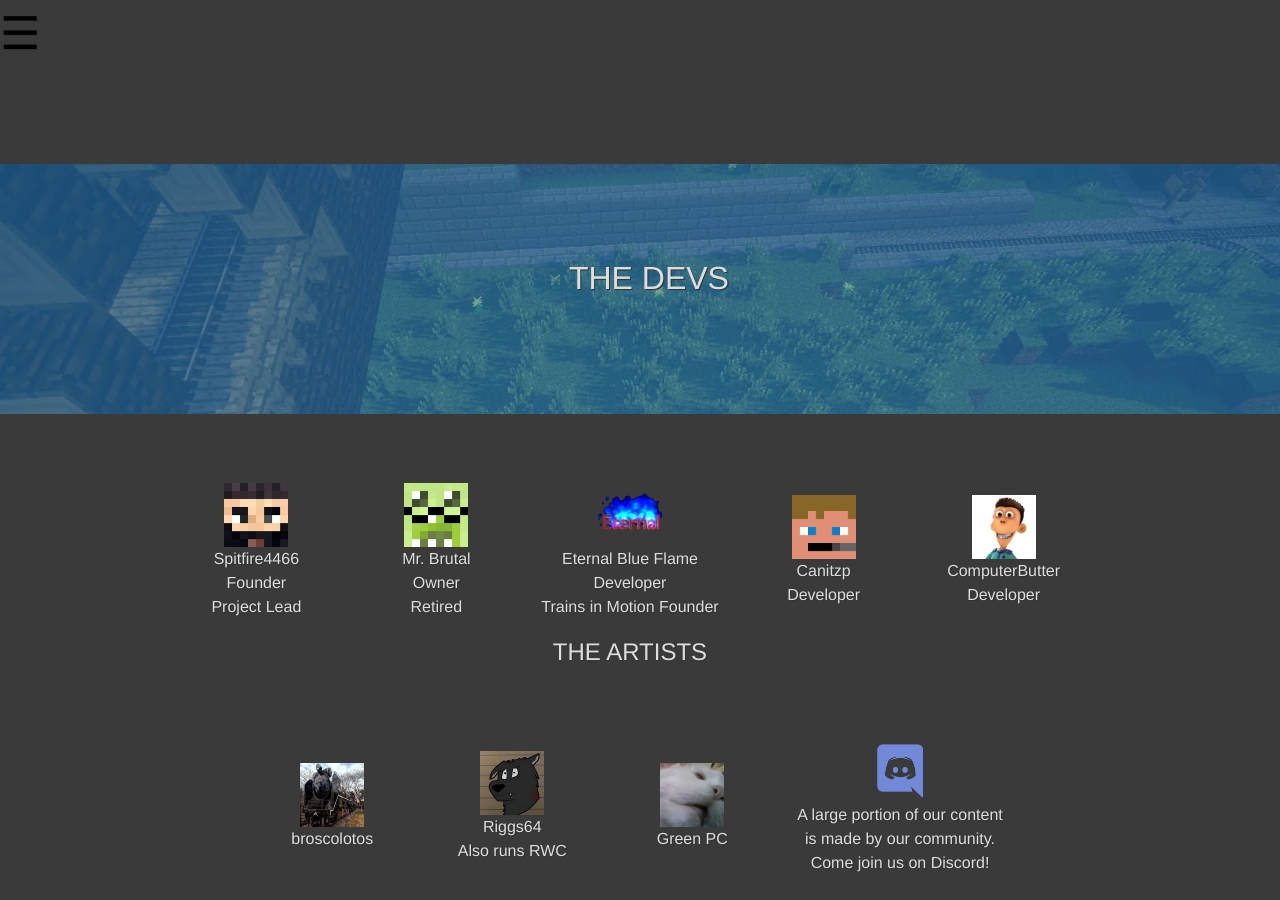
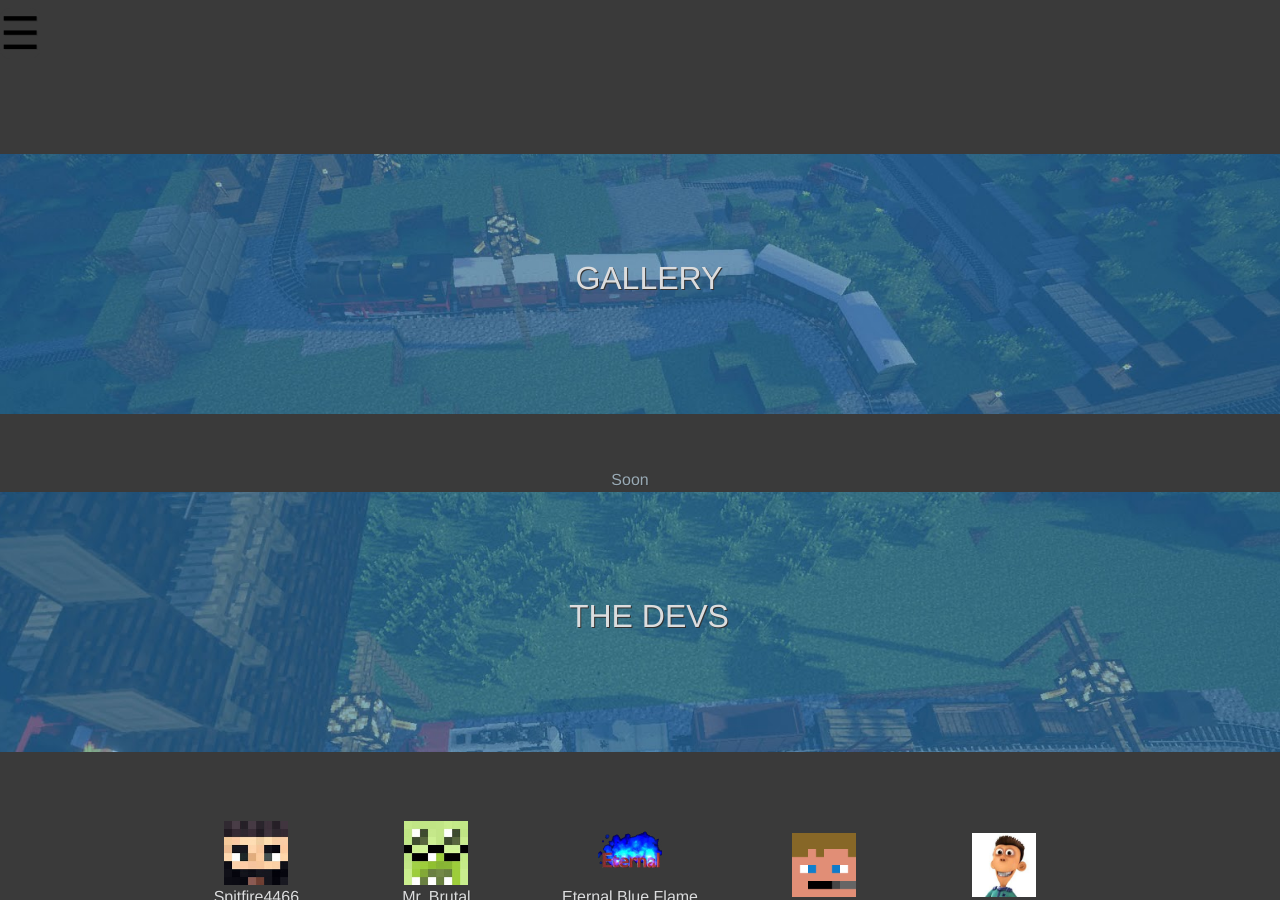
Before and after one commit to EternalBlueFlame/Traincraft.github.io, a Jekyll site: the page built from index.html, in a window 1280 px wide and 900 px high, scrolled down 840 px. Built offline with Jekyll 4.4.1, drawn with Linux system fonts in a browser that asks for light colours.

Commit message:
last fiddling im doing for today

```diff
--- a/css/main.scss
+++ b/css/main.scss
@@ -378,6 +378,7 @@ html, .fadein {
     text-shadow: 1px 1px 0 #333;
     text-align: center;
 }
+
 #about, #tim, #artists {
     background-image:url(/Traincraft.github.io/assets/banners/bg_1.jpg);
     min-height: 160px;
@@ -389,6 +390,7 @@ html, .fadein {
     background-repeat: no-repeat;
     background-size: cover;
 }
+
 #community, #devs {
  background-image:url(/Traincraft.github.io/assets/banners/bg_3.jpg);
     min-height: 160px;
@@ -400,6 +402,7 @@ html, .fadein {
     background-repeat: no-repeat;
     background-size: cover;
 }
+
 #gallery, #downloads {
     background-image:url(/Traincraft.github.io/assets/banners/bg_2.jpg);
     min-height: 160px;
--- a/index.html
+++ b/index.html
@@ -33,7 +33,7 @@ function fadeanim(){
   p=sliders[i].getBoundingClientRect().left + (sliders[i].getBoundingClientRect.width*0.5);
   if(screen.width*0.42 > p){
     sliders[i].classList.add("slideleft")
-  } else{
+  } else {
     sliders[i].classList.remove("slideright")
   }
  }
@@ -47,7 +47,7 @@ function fadeanim(){
  }
 
  for (i = 0; i < parallax.length; i++) {
-  var yvalue = ((document.scrollingElement.scrollTop * 0.25)-200) % 200;
+  var yvalue = ((document.scrollingElement.scrollTop * 0.25) % 200)-200;
   parallax[i].style.backgroundPosition = "center" + " " + yvalue + "px";
  }
 
@@ -82,6 +82,8 @@ Works great with other mods for even more fun!</div>
 <b>Good looking</b><br /><hr /><br />
 Great train models of various locos and wagons<br />many designed by the community itself!</div>
 </div>
+<h1 class="parallax fadein slideleft" id="gallery">
+GALLERY</h1><br /> Soon <br />
 
 <h1 class="parallax fadein slideleft" id="devs">
 THE DEVS</h1>
```
Also changed, not shown: other parts of index.html (+1 -1 lines).
